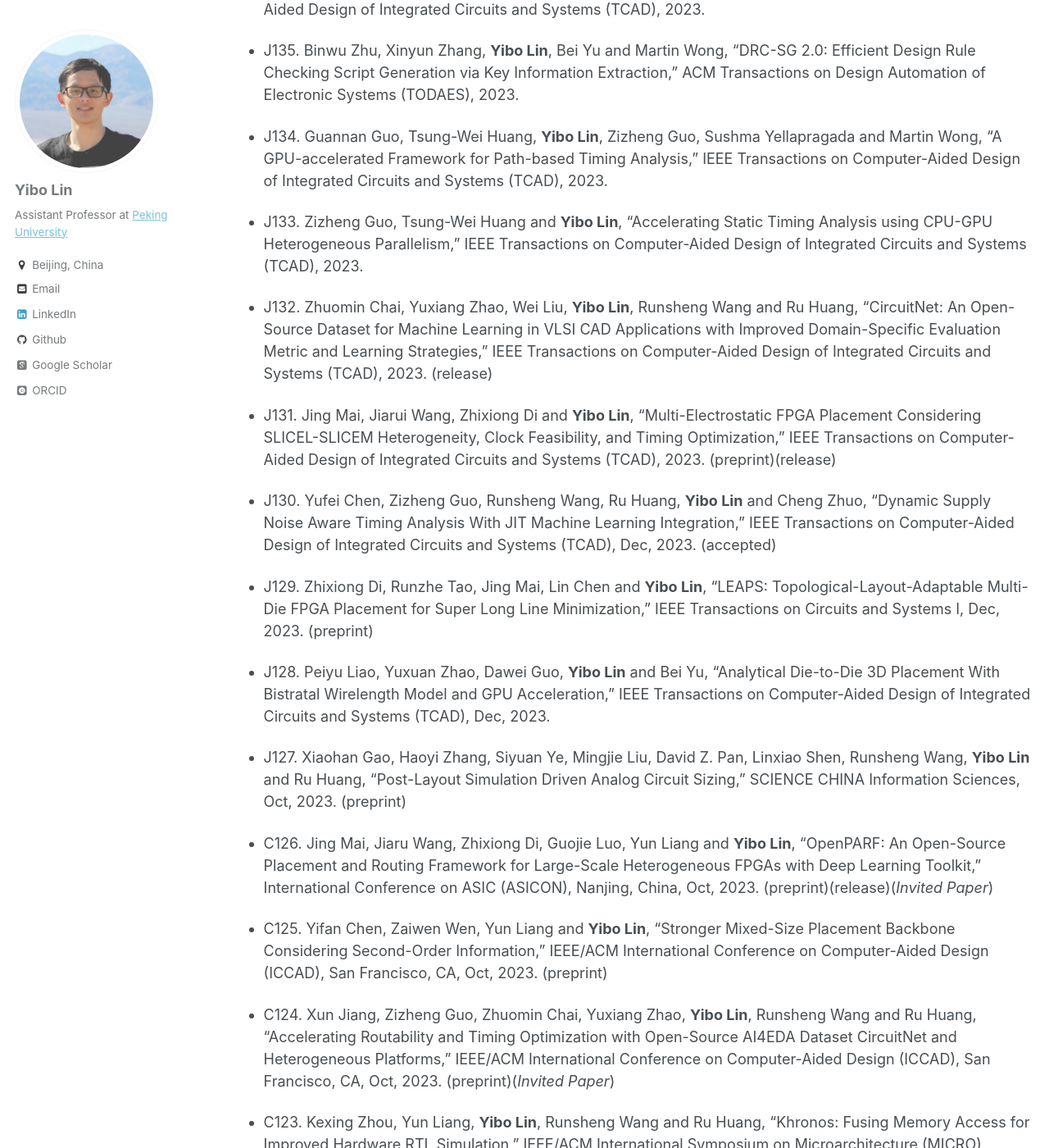
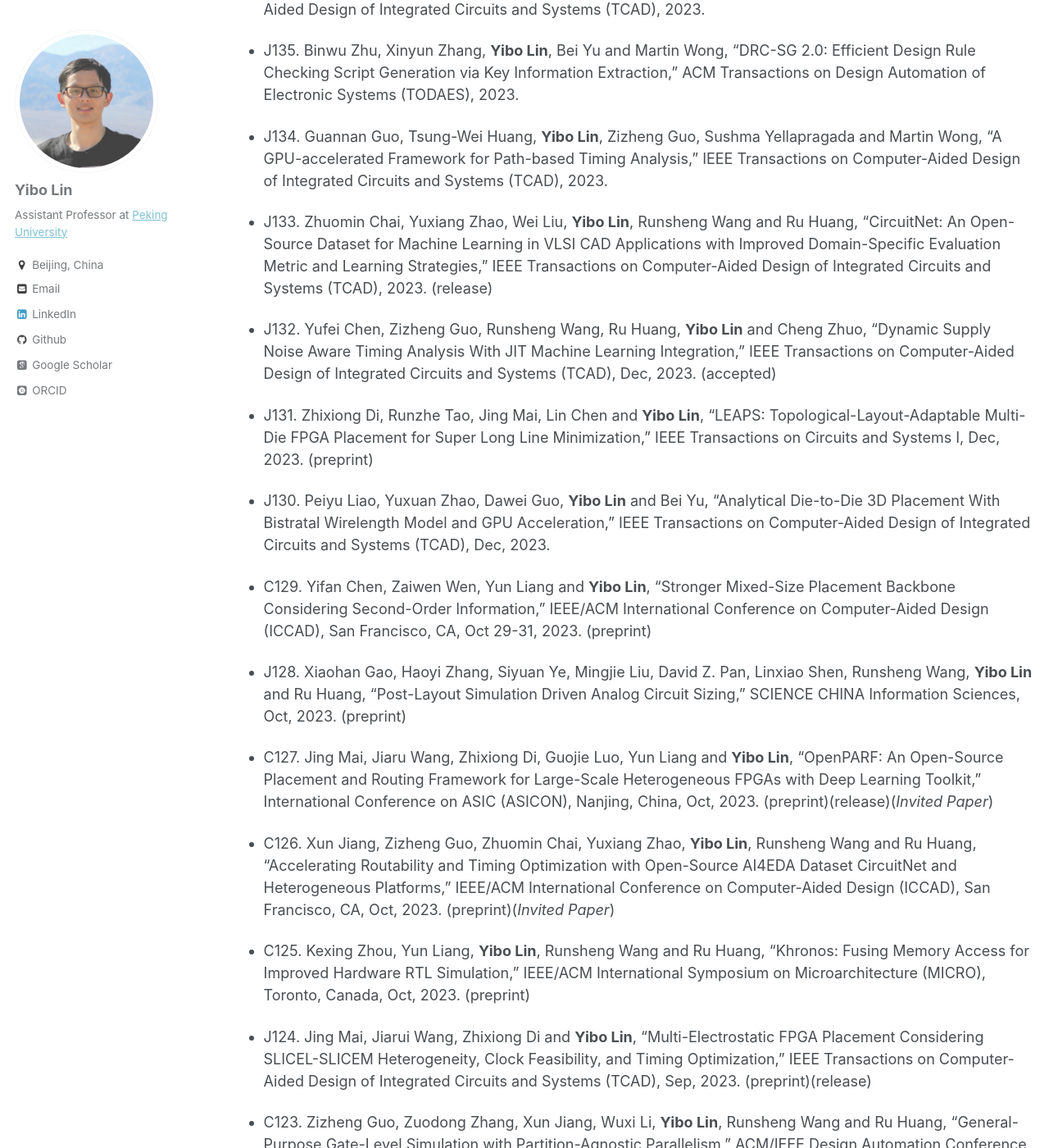
Before and after one commit to limbo018/limbo018.github.io, a Jekyll site: the page built from _pages/cv.md, in a window 1280 px wide and 1400 px high, scrolled down 8856 px. Shown: the whole window at 82% size. Built offline with Jekyll 4.4.1, drawn with Linux system fonts in a browser that asks for light colours; some web fonts are replaced; some of the changed text lies outside the part shown.

Commit message:
fix incorrect information

```diff
--- a/_includes/publications_cv.md
+++ b/_includes/publications_cv.md
@@ -68,39 +68,39 @@
 
 * J134. Guannan Guo, Tsung-Wei Huang, **Yibo Lin**, Zizheng Guo, Sushma Yellapragada and Martin Wong, "[A GPU-accelerated Framework for Path-based Timing Analysis](https://doi.org/10.1109/TCAD.2023.3272274)," IEEE Transactions on Computer-Aided Design of Integrated Circuits and Systems (TCAD), 2023.
 
-* J133. Zizheng Guo, Tsung-Wei Huang and **Yibo Lin**, "[Accelerating Static Timing Analysis using CPU-GPU Heterogeneous Parallelism](https://doi.org/10.1109/TCAD.2023.3286261)," IEEE Transactions on Computer-Aided Design of Integrated Circuits and Systems (TCAD), 2023.
+* J133. Zhuomin Chai, Yuxiang Zhao, Wei Liu, **Yibo Lin**, Runsheng Wang and Ru Huang, "[CircuitNet: An Open-Source Dataset for Machine Learning in VLSI CAD Applications with Improved Domain-Specific Evaluation Metric and Learning Strategies](https://doi.org/10.1109/TCAD.2023.3287970)," IEEE Transactions on Computer-Aided Design of Integrated Circuits and Systems (TCAD), 2023. ([release](https://circuitnet.github.io){: .share-button-noborder})
 
-* J132. Zhuomin Chai, Yuxiang Zhao, Wei Liu, **Yibo Lin**, Runsheng Wang and Ru Huang, "[CircuitNet: An Open-Source Dataset for Machine Learning in VLSI CAD Applications with Improved Domain-Specific Evaluation Metric and Learning Strategies](https://doi.org/10.1109/TCAD.2023.3287970)," IEEE Transactions on Computer-Aided Design of Integrated Circuits and Systems (TCAD), 2023. ([release](https://circuitnet.github.io){: .share-button-noborder})
+* J132. Yufei Chen, Zizheng Guo, Runsheng Wang, Ru Huang, **Yibo Lin** and Cheng Zhuo, "[Dynamic Supply Noise Aware Timing Analysis With JIT Machine Learning Integration](https://doi.org/10.1109/TCAD.2023.3342603)," IEEE Transactions on Computer-Aided Design of Integrated Circuits and Systems (TCAD), Dec, 2023. (accepted)
 
-* J131. Jing Mai, Jiarui Wang, Zhixiong Di and **Yibo Lin**, "[Multi-Electrostatic FPGA Placement Considering SLICEL-SLICEM Heterogeneity, Clock Feasibility, and Timing Optimization](https://doi.org/10.1109/TCAD.2023.3313101)," IEEE Transactions on Computer-Aided Design of Integrated Circuits and Systems (TCAD), 2023. ([preprint](https://arxiv.org/abs/2303.09305){: .share-button-noborder})([release](https://github.com/PKU-IDEA/OpenPARF){: .share-button-noborder})
+* J131. Zhixiong Di, Runzhe Tao, Jing Mai, Lin Chen and **Yibo Lin**, "[LEAPS: Topological-Layout-Adaptable Multi-Die FPGA Placement for Super Long Line Minimization](https://doi.org/10.1109/TCSI.2023.3340554)," IEEE Transactions on Circuits and Systems I, Dec, 2023. ([preprint](https://arxiv.org/abs/2308.03233){: .share-button-noborder})
 
-* J130. Yufei Chen, Zizheng Guo, Runsheng Wang, Ru Huang, **Yibo Lin** and Cheng Zhuo, "[Dynamic Supply Noise Aware Timing Analysis With JIT Machine Learning Integration](https://doi.org/10.1109/TCAD.2023.3342603)," IEEE Transactions on Computer-Aided Design of Integrated Circuits and Systems (TCAD), Dec, 2023. (accepted)
+* J130. Peiyu Liao, Yuxuan Zhao, Dawei Guo, **Yibo Lin** and Bei Yu, "[Analytical Die-to-Die 3D Placement With Bistratal Wirelength Model and GPU Acceleration](https://doi.org/10.1109/TCAD.2023.3347293)," IEEE Transactions on Computer-Aided Design of Integrated Circuits and Systems (TCAD), Dec, 2023.
 
-* J129. Zhixiong Di, Runzhe Tao, Jing Mai, Lin Chen and **Yibo Lin**, "[LEAPS: Topological-Layout-Adaptable Multi-Die FPGA Placement for Super Long Line Minimization](https://doi.org/10.1109/TCSI.2023.3340554)," IEEE Transactions on Circuits and Systems I, Dec, 2023. ([preprint](https://arxiv.org/abs/2308.03233){: .share-button-noborder})
+* C129. Yifan Chen, Zaiwen Wen, Yun Liang and **Yibo Lin**, "[Stronger Mixed-Size Placement Backbone Considering Second-Order Information](https://doi.org/10.1109/ICCAD57390.2023.10323700)," IEEE/ACM International Conference on Computer-Aided Design (ICCAD), San Francisco, CA, Oct 29-31, 2023. ([preprint](/publications/papers/PLACE_ICCAD2023_Chen.pdf){: .share-button-noborder})
 
-* J128. Peiyu Liao, Yuxuan Zhao, Dawei Guo, **Yibo Lin** and Bei Yu, "[Analytical Die-to-Die 3D Placement With Bistratal Wirelength Model and GPU Acceleration](https://doi.org/10.1109/TCAD.2023.3347293)," IEEE Transactions on Computer-Aided Design of Integrated Circuits and Systems (TCAD), Dec, 2023.
+* J128. Xiaohan Gao, Haoyi Zhang, Siyuan Ye, Mingjie Liu, David Z. Pan, Linxiao Shen, Runsheng Wang, **Yibo Lin** and Ru Huang, "[Post-Layout Simulation Driven Analog Circuit Sizing](https://doi.org/10.1007/s11432-022-3878-5)," SCIENCE CHINA Information Sciences, Oct, 2023. ([preprint](https://arxiv.org/pdf/2310.14049){: .share-button-noborder})
 
-* J127. Xiaohan Gao, Haoyi Zhang, Siyuan Ye, Mingjie Liu, David Z. Pan, Linxiao Shen, Runsheng Wang, **Yibo Lin** and Ru Huang, "[Post-Layout Simulation Driven Analog Circuit Sizing](https://doi.org/10.1007/s11432-022-3878-5)," SCIENCE CHINA Information Sciences, Oct, 2023. ([preprint](https://arxiv.org/pdf/2310.14049){: .share-button-noborder})
+* C127. Jing Mai, Jiaru Wang, Zhixiong Di, Guojie Luo, Yun Liang and **Yibo Lin**, "[OpenPARF: An Open-Source Placement and Routing Framework for Large-Scale Heterogeneous FPGAs with Deep Learning Toolkit](https://arxiv.org/abs/2306.16665)," International Conference on ASIC (ASICON), Nanjing, China, Oct, 2023. ([preprint](https://arxiv.org/abs/2306.16665){: .share-button-noborder})([release](https://github.com/PKU-IDEA/OpenPARF){: .share-button-noborder})(*Invited Paper*)
 
-* C126. Jing Mai, Jiaru Wang, Zhixiong Di, Guojie Luo, Yun Liang and **Yibo Lin**, "[OpenPARF: An Open-Source Placement and Routing Framework for Large-Scale Heterogeneous FPGAs with Deep Learning Toolkit](https://arxiv.org/abs/2306.16665)," International Conference on ASIC (ASICON), Nanjing, China, Oct, 2023. ([preprint](https://arxiv.org/abs/2306.16665){: .share-button-noborder})([release](https://github.com/PKU-IDEA/OpenPARF){: .share-button-noborder})(*Invited Paper*)
+* C126. Xun Jiang, Zizheng Guo, Zhuomin Chai, Yuxiang Zhao, **Yibo Lin**, Runsheng Wang and Ru Huang, "[Accelerating Routability and Timing Optimization with Open-Source AI4EDA Dataset CircuitNet and Heterogeneous Platforms](https://doi.org/10.1109/ICCAD57390.2023.10323938)," IEEE/ACM International Conference on Computer-Aided Design (ICCAD), San Francisco, CA, Oct, 2023. ([preprint](/publications/papers/PD_ICCAD2023_Jiang.pdf){: .share-button-noborder})(*Invited Paper*)
 
-* C125. Yifan Chen, Zaiwen Wen, Yun Liang and **Yibo Lin**, "[Stronger Mixed-Size Placement Backbone Considering Second-Order Information](https://doi.org/10.1109/ICCAD57390.2023.10323700)," IEEE/ACM International Conference on Computer-Aided Design (ICCAD), San Francisco, CA, Oct, 2023. ([preprint](/publications/papers/PLACE_ICCAD2023_Chen.pdf){: .share-button-noborder})
+* C125. Kexing Zhou, Yun Liang, **Yibo Lin**, Runsheng Wang and Ru Huang, "[Khronos: Fusing Memory Access for Improved Hardware RTL Simulation](https://doi.org/10.1145/3613424.3614301)," IEEE/ACM International Symposium on Microarchitecture (MICRO), Toronto, Canada, Oct, 2023. ([preprint](https://dl.acm.org/doi/pdf/10.1145/3613424.3614301){: .share-button-noborder})
 
-* C124. Xun Jiang, Zizheng Guo, Zhuomin Chai, Yuxiang Zhao, **Yibo Lin**, Runsheng Wang and Ru Huang, "[Accelerating Routability and Timing Optimization with Open-Source AI4EDA Dataset CircuitNet and Heterogeneous Platforms](https://doi.org/10.1109/ICCAD57390.2023.10323938)," IEEE/ACM International Conference on Computer-Aided Design (ICCAD), San Francisco, CA, Oct, 2023. ([preprint](/publications/papers/PD_ICCAD2023_Jiang.pdf){: .share-button-noborder})(*Invited Paper*)
+* J124. Jing Mai, Jiarui Wang, Zhixiong Di and **Yibo Lin**, "[Multi-Electrostatic FPGA Placement Considering SLICEL-SLICEM Heterogeneity, Clock Feasibility, and Timing Optimization](https://doi.org/10.1109/TCAD.2023.3313101)," IEEE Transactions on Computer-Aided Design of Integrated Circuits and Systems (TCAD), Sep, 2023. ([preprint](https://arxiv.org/abs/2303.09305){: .share-button-noborder})([release](https://github.com/PKU-IDEA/OpenPARF){: .share-button-noborder})
 
-* C123. Kexing Zhou, Yun Liang, **Yibo Lin**, Runsheng Wang and Ru Huang, "[Khronos: Fusing Memory Access for Improved Hardware RTL Simulation](https://doi.org/10.1145/3613424.3614301)," IEEE/ACM International Symposium on Microarchitecture (MICRO), Toronto, Canada, Oct, 2023. ([preprint](https://dl.acm.org/doi/pdf/10.1145/3613424.3614301){: .share-button-noborder})
+* C123. Zizheng Guo, Zuodong Zhang, Xun Jiang, Wuxi Li, **Yibo Lin**, Runsheng Wang and Ru Huang, "General-Purpose Gate-Level Simulation with Partition-Agnostic Parallelism," ACM/IEEE Design Automation Conference (DAC), San Francisco, CA, Jul 9-13, 2023. ([preprint](/publications/papers/SIM_DAC2023_Guo.pdf){: .share-button-noborder})
 
-* C122. Zizheng Guo, Zuodong Zhang, Xun Jiang, Wuxi Li, **Yibo Lin**, Runsheng Wang and Ru Huang, "General-Purpose Gate-Level Simulation with Partition-Agnostic Parallelism," ACM/IEEE Design Automation Conference (DAC), San Francisco, CA, Jul 9-13, 2023. ([preprint](/publications/papers/SIM_DAC2023_Guo.pdf){: .share-button-noborder})
+* C122. Qipan Wang, Ping Liu, Ligguo Jiang, Mingjie Liu, **Yibo Lin**, Runsheng Wang and Ru Huang, "MTL-Designer: An Integrated Flow for Analysis and Synthesis of Microstrip Transmission Line," ACM/IEEE Design Automation Conference (DAC), San Francisco, CA, Jul 9-13, 2023. ([preprint](/publications/papers/ANALOG_DAC2023_Wang.pdf){: .share-button-noborder})
 
-* C121. Qipan Wang, Ping Liu, Ligguo Jiang, Mingjie Liu, **Yibo Lin**, Runsheng Wang and Ru Huang, "MTL-Designer: An Integrated Flow for Analysis and Synthesis of Microstrip Transmission Line," ACM/IEEE Design Automation Conference (DAC), San Francisco, CA, Jul 9-13, 2023. ([preprint](/publications/papers/ANALOG_DAC2023_Wang.pdf){: .share-button-noborder})
+* C121. Peiyu Liao, Hongduo Liu, **Yibo Lin**, Bei Yu and Martin Wong, "On a Moreau Envelope Wirelength Model for Analytical Global Placement," ACM/IEEE Design Automation Conference (DAC), San Francisco, CA, Jul 9-13, 2023. ([preprint](/publications/papers/PLACE_DAC2023_Liao.pdf){: .share-button-noborder})
 
-* C120. Peiyu Liao, Hongduo Liu, **Yibo Lin**, Bei Yu and Martin Wong, "On a Moreau Envelope Wirelength Model for Analytical Global Placement," ACM/IEEE Design Automation Conference (DAC), San Francisco, CA, Jul 9-13, 2023. ([preprint](/publications/papers/PLACE_DAC2023_Liao.pdf){: .share-button-noborder})
+* C120. Siting Liu, Ziyi Wang, Fangzhou Liu, **Yibo Lin**, Bei Yu and Martin Wong, "Concurrent Sign-off Timing Optimization via Deep Steiner Points Refinement," ACM/IEEE Design Automation Conference (DAC), San Francisco, CA, Jul 9-13, 2023. ([preprint](/publications/papers/ROUTE_DAC2023_Liu.pdf){: .share-button-noborder})
 
-* C119. Siting Liu, Ziyi Wang, Fangzhou Liu, **Yibo Lin**, Bei Yu and Martin Wong, "Concurrent Sign-off Timing Optimization via Deep Steiner Points Refinement," ACM/IEEE Design Automation Conference (DAC), San Francisco, CA, Jul 9-13, 2023. ([preprint](/publications/papers/ROUTE_DAC2023_Liu.pdf){: .share-button-noborder})
+* C119. Su Zheng, Lancheng Zou, Siting Liu, **Yibo Lin**, Bei Yu and Martin Wong, "Mitigating Distribution Shift for Congestion Optimization in Global Placement," ACM/IEEE Design Automation Conference (DAC), San Francisco, CA, Jul 9-13, 2023. ([preprint](/publications/papers/PLACE_DAC2023_Zheng.pdf){: .share-button-noborder})
 
-* C118. Su Zheng, Lancheng Zou, Siting Liu, **Yibo Lin**, Bei Yu and Martin Wong, "Mitigating Distribution Shift for Congestion Optimization in Global Placement," ACM/IEEE Design Automation Conference (DAC), San Francisco, CA, Jul 9-13, 2023. ([preprint](/publications/papers/PLACE_DAC2023_Zheng.pdf){: .share-button-noborder})
+* C118. Yu Zhang, Yifan Chen, Zhonglin Xie, Hong Xu, Zaiwen Wen, **Yibo Lin** and Bei Yu, "LRSDP: Low-Rank SDP for Triple Patterning Lithography Layout Decomposition," ACM/IEEE Design Automation Conference (DAC), San Francisco, CA, Jul 9-13, 2023. ([preprint](/publications/papers/MPL_DAC2023_Zhang.pdf){: .share-button-noborder})
 
-* C117. Yu Zhang, Yifan Chen, Zhonglin Xie, Hong Xu, Zaiwen Wen, **Yibo Lin** and Bei Yu, "LRSDP: Low-Rank SDP for Triple Patterning Lithography Layout Decomposition," ACM/IEEE Design Automation Conference (DAC), San Francisco, CA, Jul 9-13, 2023. ([preprint](/publications/papers/MPL_DAC2023_Zhang.pdf){: .share-button-noborder})
+* J117. Zizheng Guo, Tsung-Wei Huang and **Yibo Lin**, "[Accelerating Static Timing Analysis using CPU-GPU Heterogeneous Parallelism](https://doi.org/10.1109/TCAD.2023.3286261)," IEEE Transactions on Computer-Aided Design of Integrated Circuits and Systems (TCAD), Jun, 2023.
 
 * C116. Yuxiang Zhao, Zhuomin Chai, **Yibo Lin**, Runsheng Wang and Ru Huang, "[HybridNet: Dual-Branch Fusion of Geometrical and Topological Views for VLSI Congestion Prediction](https://arxiv.org/pdf/2305.05374.pdf)," IEEE/ACM International Symposium of EDA (ISEDA), Nanjing, China, May 8-11, 2023. ([preprint](https://arxiv.org/pdf/2305.05374.pdf){: .share-button-noborder})
 
```
Also changed, not shown: _pages/publications.md (+28 -28 lines), ref/publications.bib (+6 -5 lines), 9 other files.
